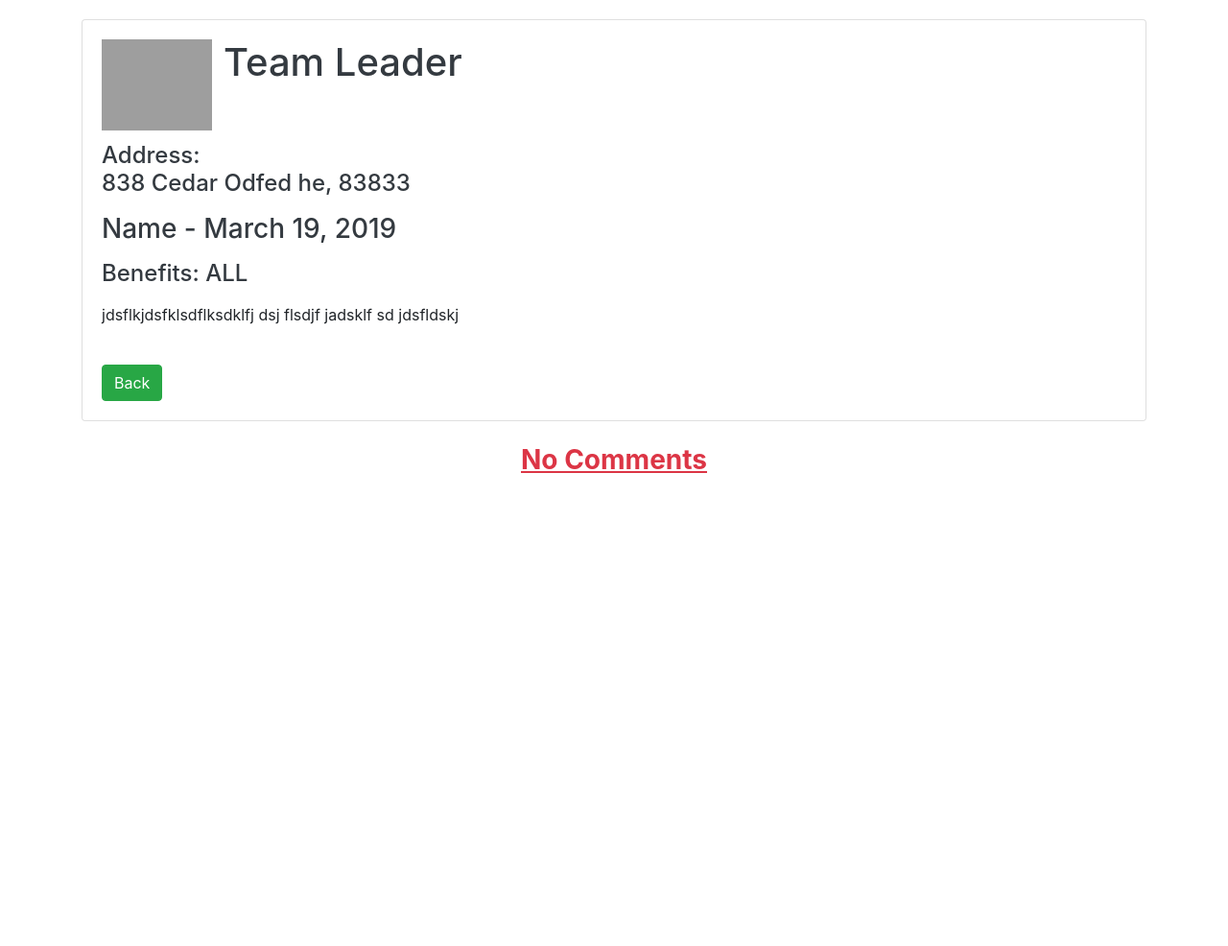
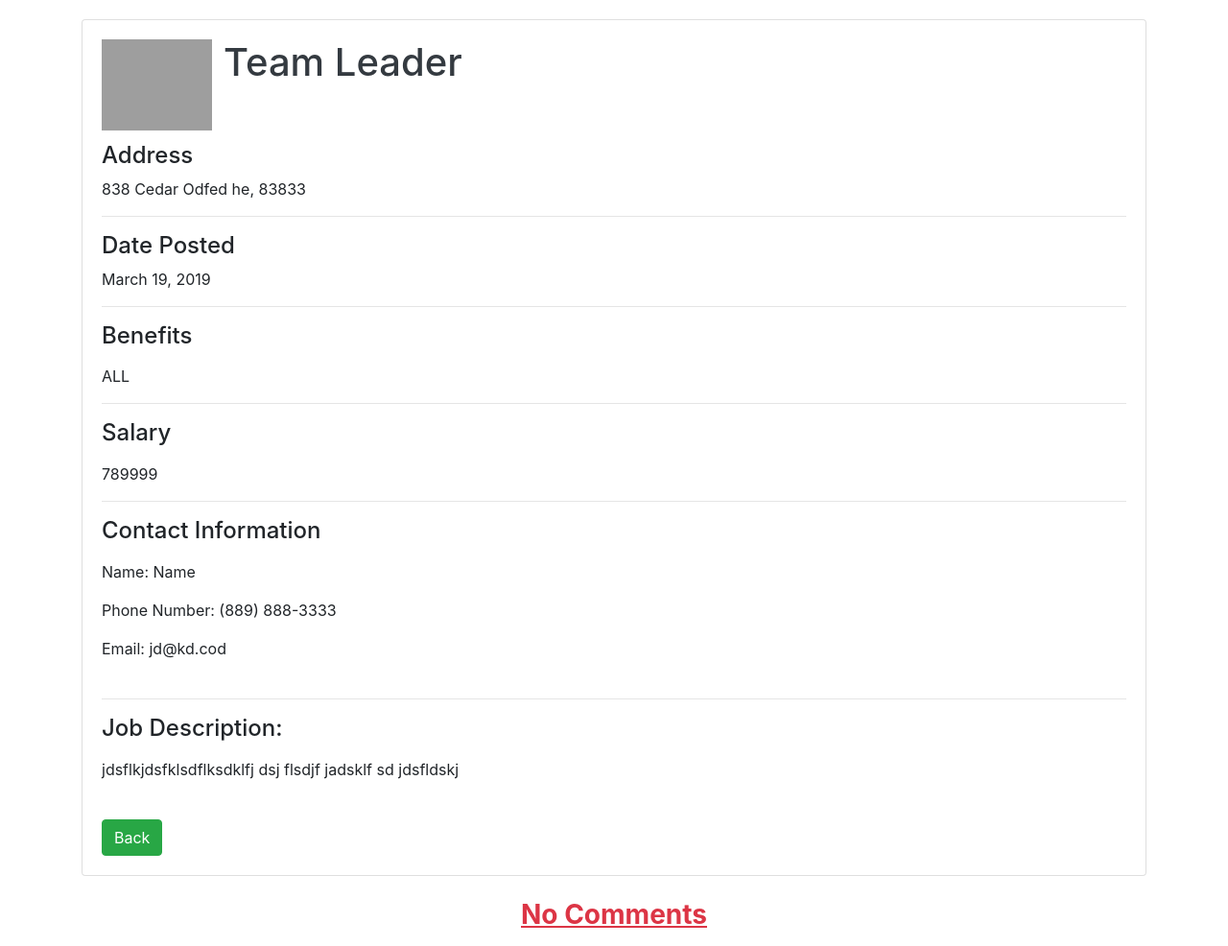
Before and after one commit to Dannyp123/Base-Camp-Job-Search, a Django app: page /jobs/3 in a window 1280 px wide. Shown: the part 192-1178 px from the top of the page at 96% size. Before the commit the page ends 685 px from the top, so only its background shows below. Run offline with Django 3.2, Linux system fonts and the light colour scheme; data comes from the database, SQL or seed files in the repository; both versions use the stored data as it was after the commit; data that the repository does not hold is empty; some libraries are stand-ins or nearby versions; grey boxes are pictures that could not be loaded.

```diff
--- a/app/templates/admin.html
+++ b/app/templates/admin.html
@@ -67,7 +67,7 @@
             </a>
             <h2 class="text-dark pb-1">{{ post.companyName }}</h2>
             <h4 class="text-dark pb-1">{{ post.author }} - {{ post.date }}</h4>
-            <h4 class="text-dark pb-1">{{ post.townName }}</h4>
+            <h4 class="text-dark pb-1"><i class="fas fa-map-marker-alt"></i> {{ post.townName }}</h4>
 
 
 
--- a/app/templates/jobs.html
+++ b/app/templates/jobs.html
@@ -44,7 +44,7 @@
             </div>
             <h4 class="text-dark pb-1">Date posted: {{ post.date }}</h4>
             <h4 class="text-dark pb-1">Company Name: {{ post.companyName }}</h4>
-            <h4 class="text-dark pb-1">Location: {{ post.townName }} - {{ post.state }}</h4>
+            <h4 class="text-dark pb-1"><i class="fas fa-map-marker-alt"></i> Location: {{ post.townName }} - {{ post.state }}</h4>
             <hr>
             <br>
 
@@ -52,7 +52,9 @@
         </div>
 
     </div>
-
+    <div class="container">
+        <a href="{% url 'landing' %}" class="btn btn-primary">Back</a>
+    </div>
 </div>
 
 
--- a/app/templates/landing.html
+++ b/app/templates/landing.html
@@ -50,7 +50,7 @@
 </div>
 <div class="container">
     <div class="container my-4">
-        <img class="col-sm-6 col-md-12 col-lg-12" src="/static/images/bcca-landing.jpg" alt="img">
+        <img class="col-sm-8 col-md-12 col-lg-12" src="/static/images/bcca-landing.jpg" alt="img">
     </div>
 </div>
 <div id="jobBox" class="container mb-3">
@@ -71,7 +71,7 @@
             </div>
 
             <div class="d-flex justify-content-center">
-                <a href="{% url 'admin' %}" type="button" class="btn btn-success">Add job</a>
+                <a href="{% url 'new-post' %}" type="button" class="btn btn-success">Add job</a>
             </div>
         </div>
     </div>
--- a/app/templates/single-jobs.html
+++ b/app/templates/single-jobs.html
@@ -31,14 +31,28 @@
                 <img class="indivImg" src="{{ job_post.image }}" alt="Image">
                 <h1 class="text-dark">{{ job_post.title }}</h1>
             </div>
-            <h4 class="text-dark">Address:<p>{{ job_post.streetNum}} {{ job_post.streetName}} {{job_post.townName}}
-                    {{job_post.state}},
-                    {{ job_post.zipCode}}</p>
-                <p></p>
-            </h4>
-            <h3 class="text-dark pb-2">{{ job_post.author }} - {{ job_post.date }}</h3>
-            <h4 class="text-dark pb-2">Benefits: {{ job_post.benefits }}</h4>
+            <h4 class="">Address</h4>
+            <p>{{ job_post.streetNum}} {{ job_post.streetName}} {{job_post.townName}}
+                {{job_post.state}},
+                {{ job_post.zipCode}}
+            </p>
+            <hr>
+            <h4>Date Posted</h4>
+            <p>{{ job_post.date }}</p>
+            <hr>
+            <h4 class="pb-2">Benefits</h4>
+            <p>{{ job_post.benefits }}</p>
+            <hr>
+            <h4 class="pb-2">Salary</h4>
+            <p>{{ job_post.salary }}</p>
+            <hr>
+            <h4 class="pb-2">Contact Information</h4>
+            <p>Name: {{ job_post.author }} </p>
+            <p>Phone Number: {{ job_post.phoneNum }}</p>
+            <p class="pb-4">Email: {{ job_post.email }}</p>
+            <hr>
 
+            <h4 class="pb-2">Job Description:</h4>
             <p class="pb-4">
                 {{ job_post.body }}
             </p>
```
Also changed, not shown: app/migrations/0001_initial.py, app/migrations/0002_auto_20190319_1822.py (added), app/migrations/0003_auto_20190319_1836.py (added), app/migrations/0004_auto_20190319_1840.py (added), app/migrations/0005_auto_20190319_1848.py (added), app/migrations/0006_auto_20190319_1850.py (added), app/migrations/0007_auto_20190319_1859.py (added), app/migrations/0008_auto_20190319_1903.py (added), db.sqlite3.
